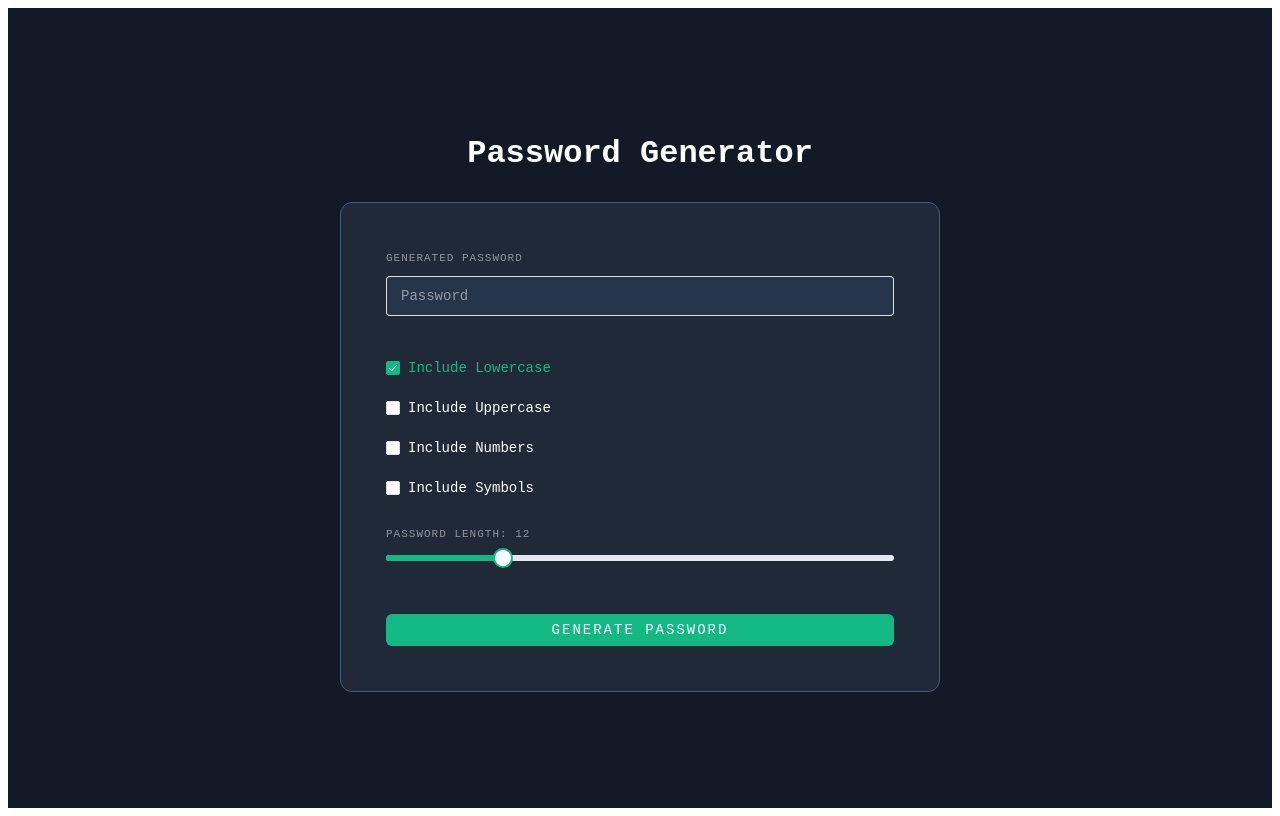
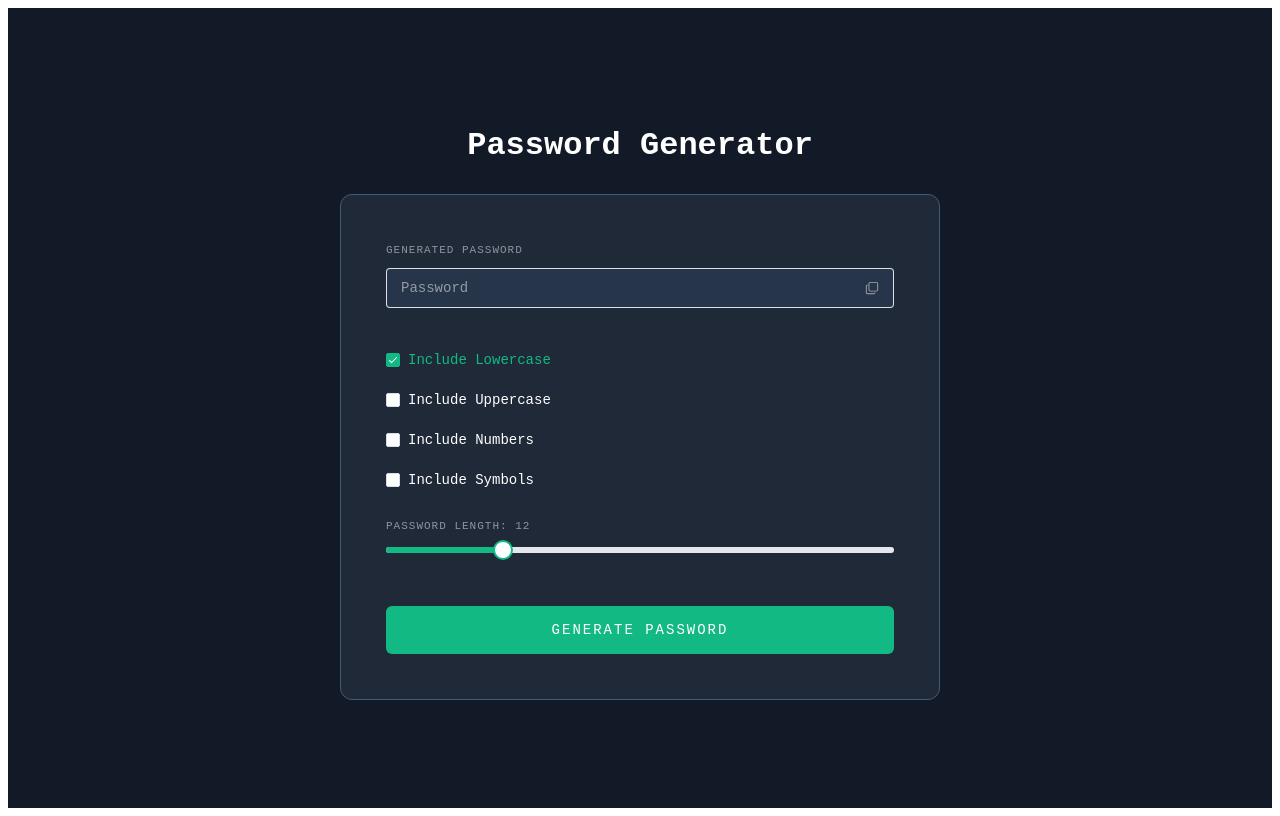
Before and after one commit to lexaabrahamsen/vue-password-generator, a Vue app: page / in a window 1280 px wide. Built offline with nearby package versions, Linux system fonts and the light colour scheme.

Commit message:
Add copy icon and function

```diff
--- a/src/App.vue
+++ b/src/App.vue
@@ -1,5 +1,7 @@
 <script setup lang="ts">
 import { ref } from 'vue';
+import { CopyDocument } from '@element-plus/icons-vue';
+import { ElMessage } from 'element-plus';
 
 const includeLowercase = ref(true);
 const includeUppercase = ref(false);
@@ -35,6 +37,13 @@ const generatePassword = () => {
 
   generatedPassword.value = password;
 };
+
+// Copy Function
+const copyToClipboard = () => {
+  if (!generatedPassword.value || generatedPassword.value === 'Please select at least one option!') return;
+  navigator.clipboard.writeText(generatedPassword.value);
+  ElMessage.success('Password copied to clipboard');
+};
 </script>
 
 <template>
@@ -44,12 +53,17 @@ const generatePassword = () => {
       <label class="label-text">Generated Password</label>
       <el-input
         v-model="generatedPassword"
-        :placeholder="'Password'"
+        readonly
         size="large"
+        placeholder="Password"
         class="password-input"
-        aria-label="where at"
-        readonly
-      />
+      >
+        <template #suffix>
+          <el-icon @click="copyToClipboard" style="cursor: pointer;">
+            <CopyDocument />
+          </el-icon>
+        </template>
+      </el-input>
 
       <div class="checkbox-group">
         <el-checkbox v-model="includeLowercase">Include Lowercase</el-checkbox>
@@ -179,8 +193,7 @@ h1 {
   font-weight: medium;
   letter-spacing: 2px;
   text-transform: uppercase;
-  padding-top: 15px;
-  padding-bottom: 15px;
+  height: 48px;
   border-radius: 6px;
 }
 
--- a/vite.config.ts
+++ b/vite.config.ts
@@ -4,9 +4,13 @@ import vue from '@vitejs/plugin-vue'
 // https://vite.dev/config/
 export default defineConfig({
   server: {
-    hmr: true, // Enable Hot Module Replacement
+    // hmr: true, // Enable Hot Module Replacement
     host: 'localhost',
     port: 5173,
+    watch: {
+      usePolling: true,   // 🔥 force file watching via polling
+      interval: 100,      // optional tweak
+    },
   },
   plugins: [vue()],
 })
```
